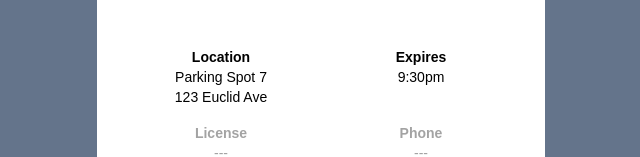
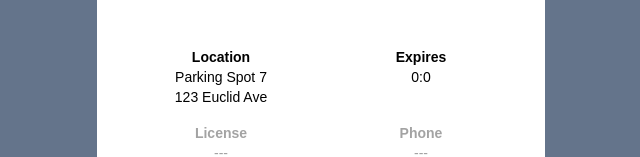
Before and after one commit to atlantabitdevs/park-lightning, a React (Create React App) app in the folder frontend/: page /step2 in a window 1280 px wide. Shown: the part 125-282 px from the top of the page, without its empty margins (319-959 px from the left). Built offline with nearby package versions, Linux system fonts and the light colour scheme.

Commit message:
Pass expiry with search params

```diff
--- a/frontend/src/components/Step1.jsx
+++ b/frontend/src/components/Step1.jsx
@@ -46,7 +46,7 @@ const ParkingUserLanding = () => {
           <div className="space-y-8 basis-8/12">
             <div className="space-y-1">
               <h3 className="font-bold text-xl">Expires</h3>
-              <p className="text-4xl">{timeIncrements === 1 ? '30 minutes' : ((timeIncrements * timeUnit)/60) + ' hours'}</p>
+              <p className="text-4xl">{timeIncrements === 1 ? '30 mins' : ((timeIncrements * timeUnit)/60) + ' hours'}</p>
               <p className="text-2xl">{expiry.getHours() + ":" + expiry.getMinutes()}</p>
             </div>
             <div className="space-y-1">
@@ -71,7 +71,10 @@ const ParkingUserLanding = () => {
               <span className="sr-only">Back</span> <ArrowLeftIcon className="w-8 h-8" />
             </Button>
           </Link>
-          <Link to="/step2">
+          <Link to={{
+            pathname: "/step2",
+            search: "?expiry=" + expiry.getTime(),
+          }}>
             <Button size="large" importance="primary" href="/test">
               <span className="flex flex-row space-x-4"><span>Step 2</span> <ArrowRightIcon className="w-8 h-8" /></span>
             </Button>
--- a/frontend/src/components/Step2.jsx
+++ b/frontend/src/components/Step2.jsx
@@ -7,15 +7,20 @@ import Button from './Button';
 import {Link} from 'react-router-dom';
 import React from 'react';
 import Input from './Input';
+import { useSearchParams } from 'react-router-dom';
 
-const ParkingUserLanding = () => {
-    const [location1, setLocation1] = React.useState('Parking Spot 7')
-    const [location2, setLocation2] = React.useState('123 Euclid Ave')
-    const [expiry, setExpiry] = React.useState('9:30pm')
+const ParkingUserLanding = (props) => {
+  const [searchParams] = useSearchParams();
+  const [location1, setLocation1] = React.useState('Parking Spot 7')
+  const [location2, setLocation2] = React.useState('123 Euclid Ave')
+  const [expiry, setExpiry] = React.useState(searchParams.get('expiry'))
+  const [date, setDate] = React.useState(new Date(searchParams.get('expiry')/1000))
 
-    return (
+
+
+  return (
       <Page>
-        <OrderDetails location1={location1} location2={location2} expiry={expiry} />
+        <OrderDetails location1={location1} location2={location2} expiry={date.getHours() + ":" + date.getMinutes()} />
         <p className="text-4xl">
           Enter your phone number
         </p>
```
